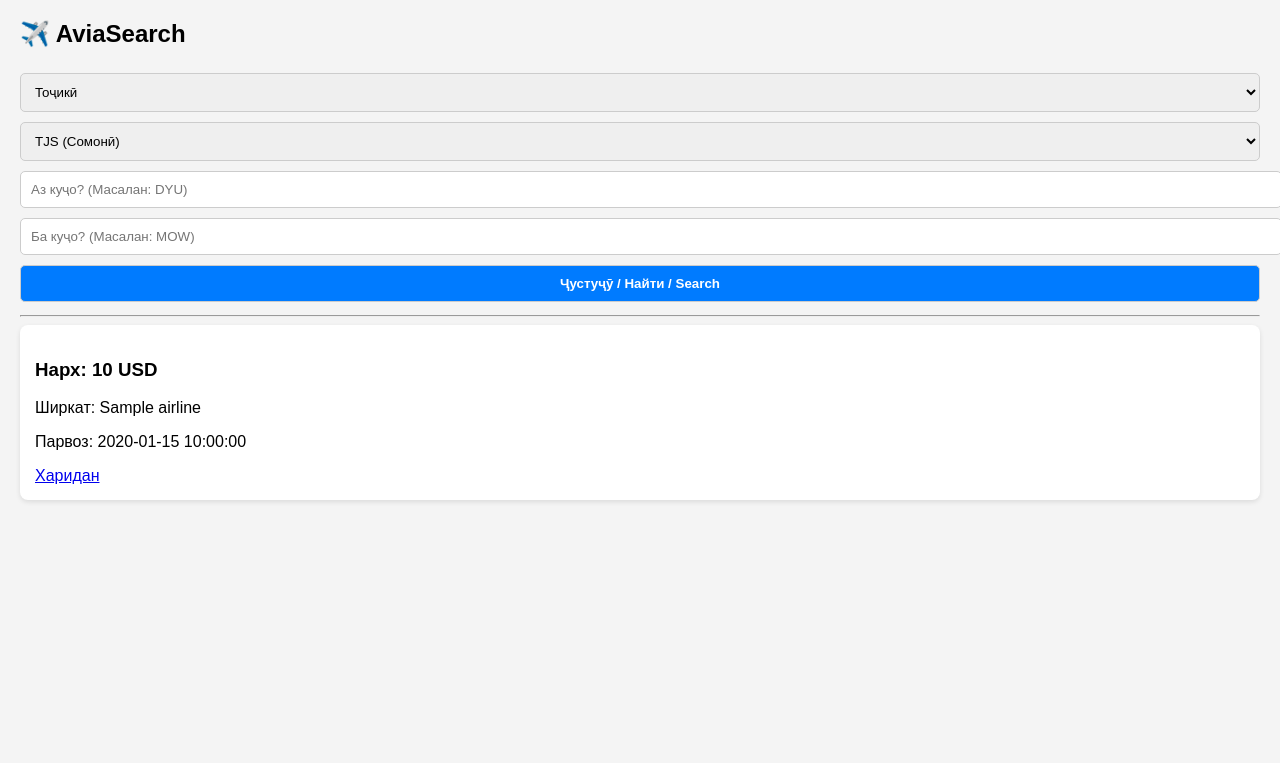
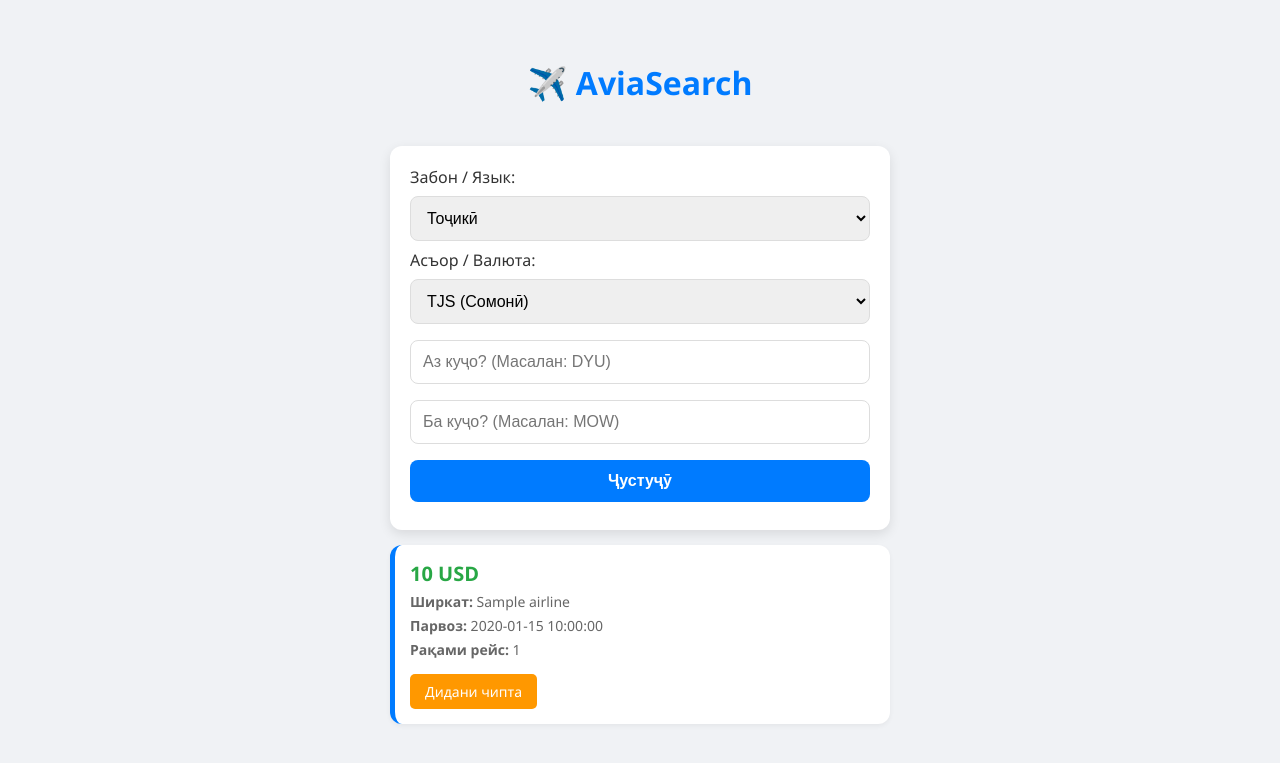
Before and after one commit to OSON-SAVDO/my-travel-app, a Flask app: template templates/index.html in a window 1280 px wide. Shown: the top 763 px of the page. Run offline with Flask 3, Linux system fonts and the light colour scheme; the template is opened without the code that fills it: most values are stand-ins (such as "Sample title", 1, 10 or a date in 2020).

Commit message:
Improve HTML structure and styling for AviaSearch
Updated the title and enhanced the styling for better user experience.

```diff
--- a/templates/index.html
+++ b/templates/index.html
@@ -1,46 +1,68 @@
 <!DOCTYPE html>
-<html>
+<html lang="tg">
 <head>
     <meta charset="UTF-8">
     <meta name="viewport" content="width=device-width, initial-scale=1.0">
-    <title>Avia Tickets</title>
+    <title>Avia Search - Чиптаҳои арзон</title>
     <style>
-        body { font-family: sans-serif; margin: 20px; background: #f4f4f4; }
-        .card { background: white; padding: 15px; margin-bottom: 10px; border-radius: 8px; box-shadow: 0 2px 5px rgba(0,0,0,0.1); }
-        select, input, button { width: 100%; padding: 10px; margin: 5px 0; border-radius: 5px; border: 1px solid #ccc; }
-        button { background: #007bff; color: white; font-weight: bold; cursor: pointer; }
+        body { font-family: 'Segoe UI', Tahoma, Geneva, Verdana, sans-serif; margin: 0; background: #f0f2f5; color: #333; }
+        .container { max-width: 500px; margin: auto; padding: 20px; }
+        .header { text-align: center; padding: 20px 0; color: #007bff; }
+        .search-box { background: white; padding: 20px; border-radius: 12px; box-shadow: 0 4px 12px rgba(0,0,0,0.1); }
+        select, input, button { width: 100%; padding: 12px; margin: 8px 0; border-radius: 8px; border: 1px solid #ddd; box-sizing: border-box; font-size: 16px; }
+        button { background: #007bff; color: white; border: none; font-weight: bold; cursor: pointer; transition: 0.3s; }
+        button:hover { background: #0056b3; }
+        .error { background: #ffebee; color: #c62828; padding: 10px; border-radius: 8px; margin: 10px 0; border: 1px solid #ffcdd2; }
+        .card { background: white; padding: 15px; margin-top: 15px; border-radius: 12px; border-left: 5px solid #007bff; box-shadow: 0 2px 5px rgba(0,0,0,0.05); }
+        .price { font-size: 20px; color: #28a745; font-weight: bold; }
+        .info { font-size: 14px; color: #666; margin: 5px 0; }
+        .buy-btn { display: inline-block; background: #ff9800; color: white; padding: 8px 15px; text-decoration: none; border-radius: 5px; margin-top: 10px; font-size: 14px; }
     </style>
 </head>
 <body>
-    <h2>✈️ AviaSearch</h2>
+    <div class="container">
+        <div class="header">
+            <h1>✈️ AviaSearch</h1>
+        </div>
 
+        <div class="search-box">
             <form method="GET">
+                <label>Забон / Язык:</label>
                 <select name="lang">
-            <option value="tg">Тоҷикӣ</option>
-            <option value="ru">Русский</option>
-            <option value="en">English</option>
+                    <option value="tg" {% if lang == 'tg' %}selected{% endif %}>Тоҷикӣ</option>
+                    <option value="ru" {% if lang == 'ru' %}selected{% endif %}>Русский</option>
+                    <option value="en" {% if lang == 'en' %}selected{% endif %}>English</option>
                 </select>
 
+                <label>Асъор / Валюта:</label>
                 <select name="currency">
-            <option value="TJS">TJS (Сомонӣ)</option>
-            <option value="USD">USD (Доллар)</option>
-            <option value="RUB">RUB (Рубли русӣ)</option>
+                    <option value="TJS" {% if currency == 'TJS' %}selected{% endif %}>TJS (Сомонӣ)</option>
+                    <option value="RUB" {% if currency == 'RUB' %}selected{% endif %}>RUB (Рубл)</option>
+                    <option value="USD" {% if currency == 'USD' %}selected{% endif %}>USD (Доллар)</option>
                 </select>
 
-        <input type="text" name="origin" placeholder="Аз куҷо? (Масалан: DYU)" required>
-        <input type="text" name="destination" placeholder="Ба куҷо? (Масалан: MOW)" required>
-        <button type="submit">Ҷустуҷӯ / Найти / Search</button>
+                <input type="text" name="origin" placeholder="Аз куҷо? (Масалан: DYU)" value="{{ request.args.get('origin', '') }}" required>
+                <input type="text" name="destination" placeholder="Ба куҷо? (Масалан: MOW)" value="{{ request.args.get('destination', '') }}" required>
+
+                <button type="submit">Ҷустуҷӯ</button>
             </form>
+        </div>
 
-    <hr>
+        {% if error_msg %}
+            <div class="error">{{ error_msg }}</div>
+        {% endif %}
 
+        <div id="results">
             {% for flight in flights %}
             <div class="card">
-        <h3>Нарх: {{ flight.price }} {{ currency }}</h3>
-        <p>Ширкат: {{ flight.airline }}</p>
-        <p>Парвоз: {{ flight.departure_at }}</p>
-        <a href="https://www.aviasales.com{{ flight.link }}" target="_blank">Харидан</a>
+                <div class="price">{{ flight.price }} {{ currency }}</div>
+                <div class="info"><strong>Ширкат:</strong> {{ flight.airline }}</div>
+                <div class="info"><strong>Парвоз:</strong> {{ flight.departure_at }}</div>
+                <div class="info"><strong>Рақами рейс:</strong> {{ flight.flight_number }}</div>
+                <a class="buy-btn" href="https://www.aviasales.com{{ flight.link }}" target="_blank">Дидани чипта</a>
             </div>
             {% endfor %}
+        </div>
+    </div>
 </body>
 </html>
```
Lines whose indentation alone changed are shown as unchanged.
